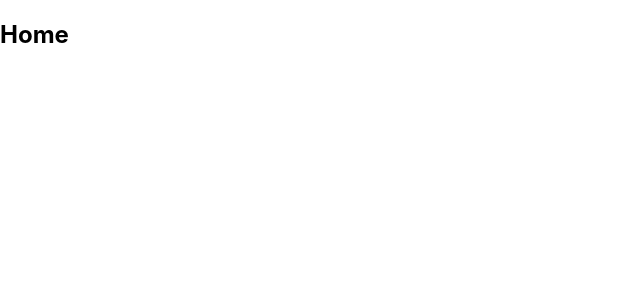
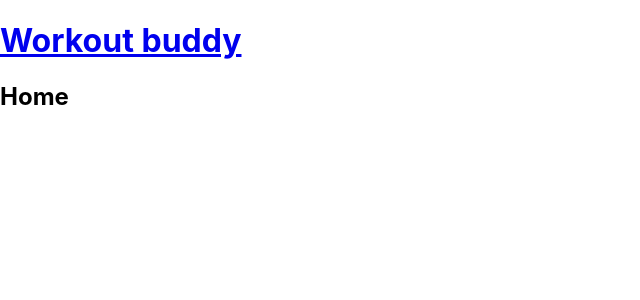
Before and after one commit to Miguel-Cabral/PERN-WORKOUT-FORM, a React (Create React App) app in the folder frontend/: page / in a window 1280 px wide. Shown: the top 300 px of the page, without its empty margins (0-640 px from the left). Built offline with nearby package versions, Linux system fonts and the light colour scheme.

Commit message:
created and render Navbar components in app,js

```diff
--- a/frontend/src/App.js
+++ b/frontend/src/App.js
@@ -1,10 +1,12 @@
 import { BrowserRouter, Routes, Route } from "react-router-dom";
 
 import Home from './pages/Home';
+import Navbar from "./components/Navbar";
 function App() {
   return (
     <div className="App">
       <BrowserRouter>
+        <Navbar/>
         <div className="pages">
           <Routes>
             <Route path="/" element={<Home />} />
--- /dev/null
+++ b/frontend/src/components/Navbar.js
@@ -0,0 +1,13 @@
+import {Link} from 'react-router-dom'
+
+const Navbar = () => {
+  return (
+    <div className='container'>
+     <Link to="/">
+      <h1>Workout buddy</h1>
+     </Link>
+    </div>
+  )
+}
+
+export default Navbar
```
